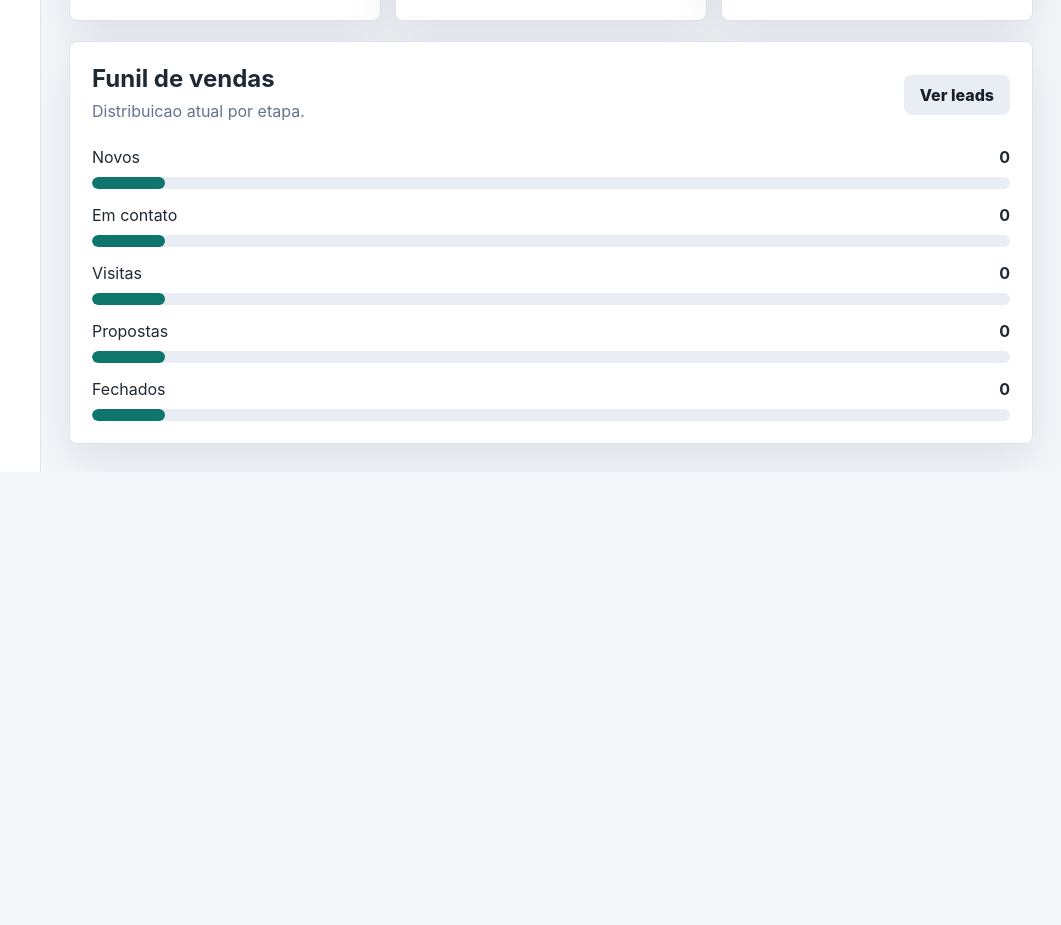
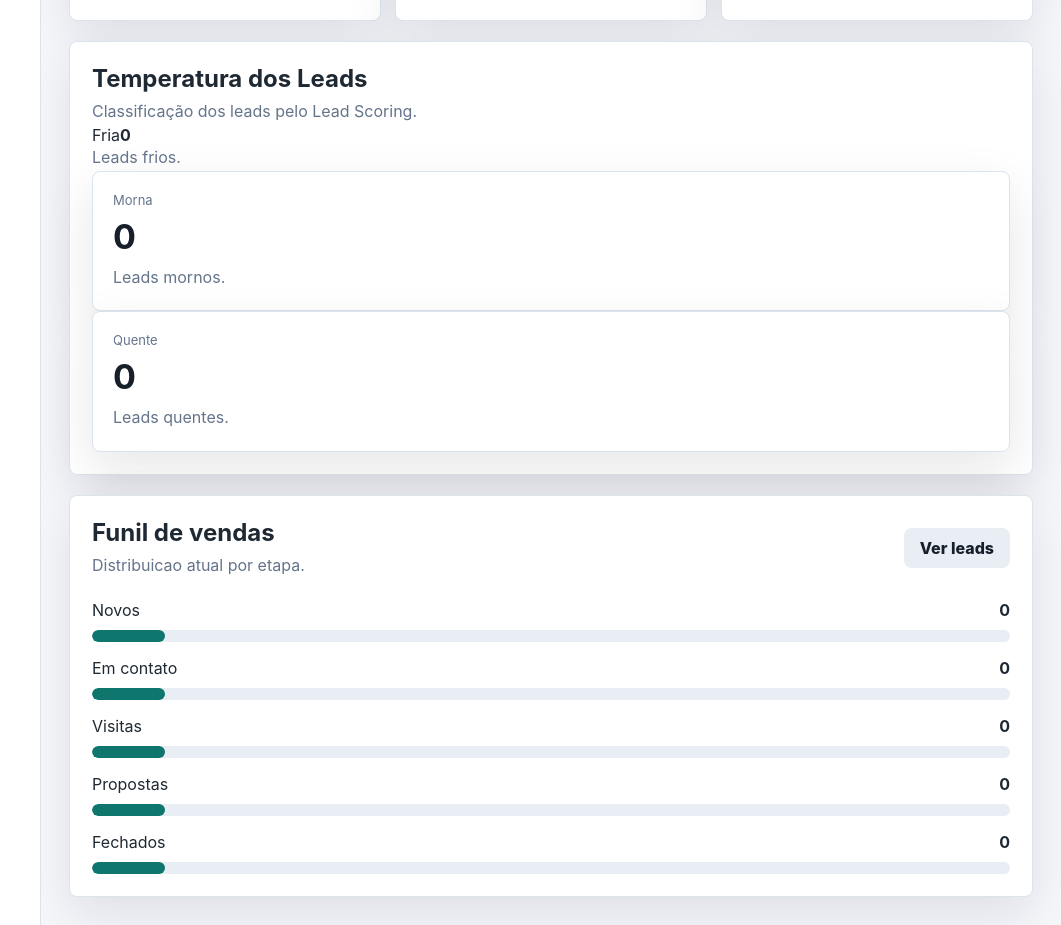
Before and after one commit to jeansoto516-a11y/domus-crm-saas, a React (Vite) app in the folder domus-frontend/: page /dashboard in a window 1280 px wide. Shown: the part 680-1605 px from the top of the page, without its empty margins (219-1280 px from the left). Before the commit the page ends 1152 px from the top, so only its background shows below. Built offline with nearby package versions, Linux system fonts and the light colour scheme; no server answers; sample sign-in values are in the browser's storage.

Commit message:
feat: temperatura do lead

```diff
--- a/domus-frontend/src/pages/dashboard.jsx
+++ b/domus-frontend/src/pages/dashboard.jsx
@@ -152,6 +152,38 @@ function Dashboard() {
             </section>
 
             <section className="panel">
+
+              <div className="panel-header">
+                <div>
+                <h2>Temperatura dos Leads</h2>
+                <p>Classificação dos leads pelo Lead Scoring.</p>
+                </div>
+              </div>
+
+              <section classNAme="metrics-grid">
+
+                <article classNAme="metric-grid">
+                  <span>Fria</span>
+                  <strong>{byTemperature.fria || 0}</strong>
+                  <p>Leads frios.</p>
+                </article>
+
+                <article className="metric-card">
+                <span>Morna</span>
+                <strong>{byTemperature.morna || 0}</strong>
+                <p>Leads mornos.</p>
+                </article>
+
+                <article className="metric-card">
+                <span>Quente</span>
+                <strong>{byTemperature.quente || 0}</strong>
+                <p>Leads quentes.</p>
+                </article>
+
+              </section>
+            </section>
+
+            <section className="panel">
               <div className="panel-header">
                 <div>
                   <h2>Funil de vendas</h2>
```
